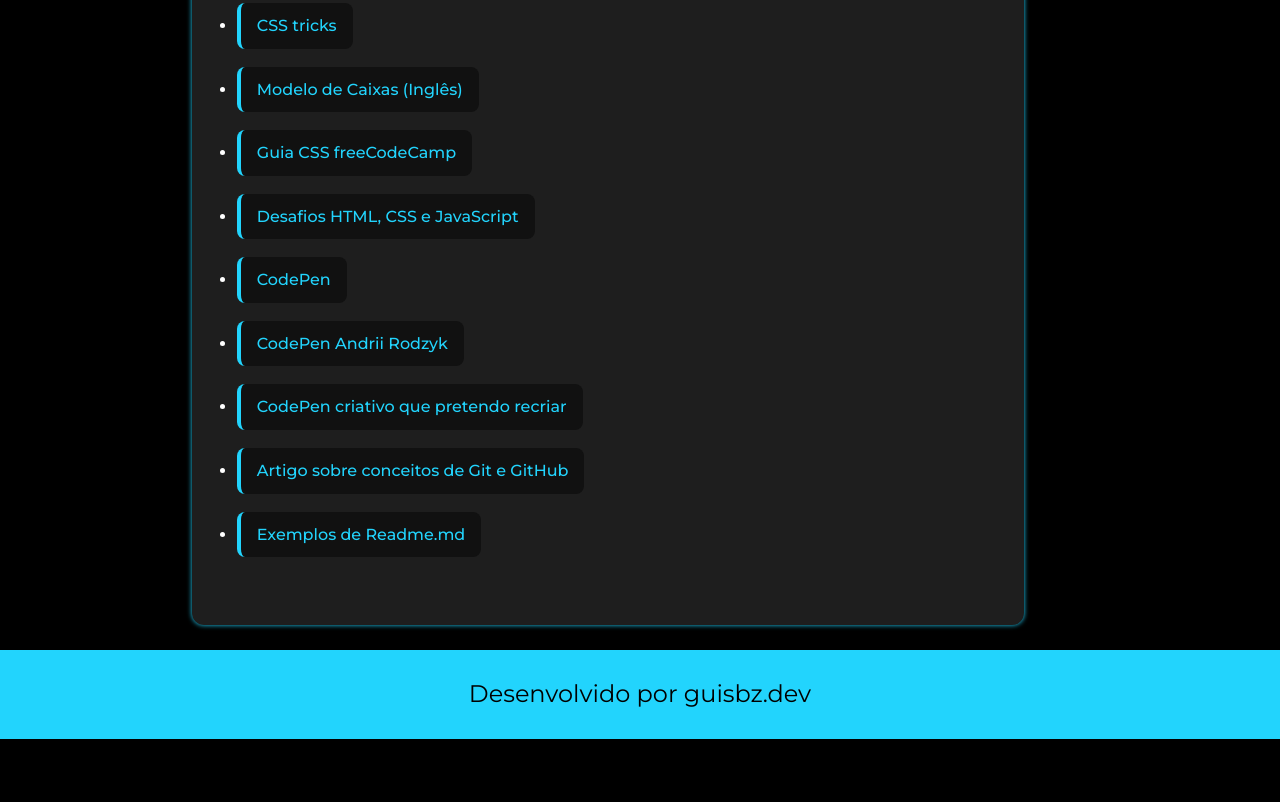
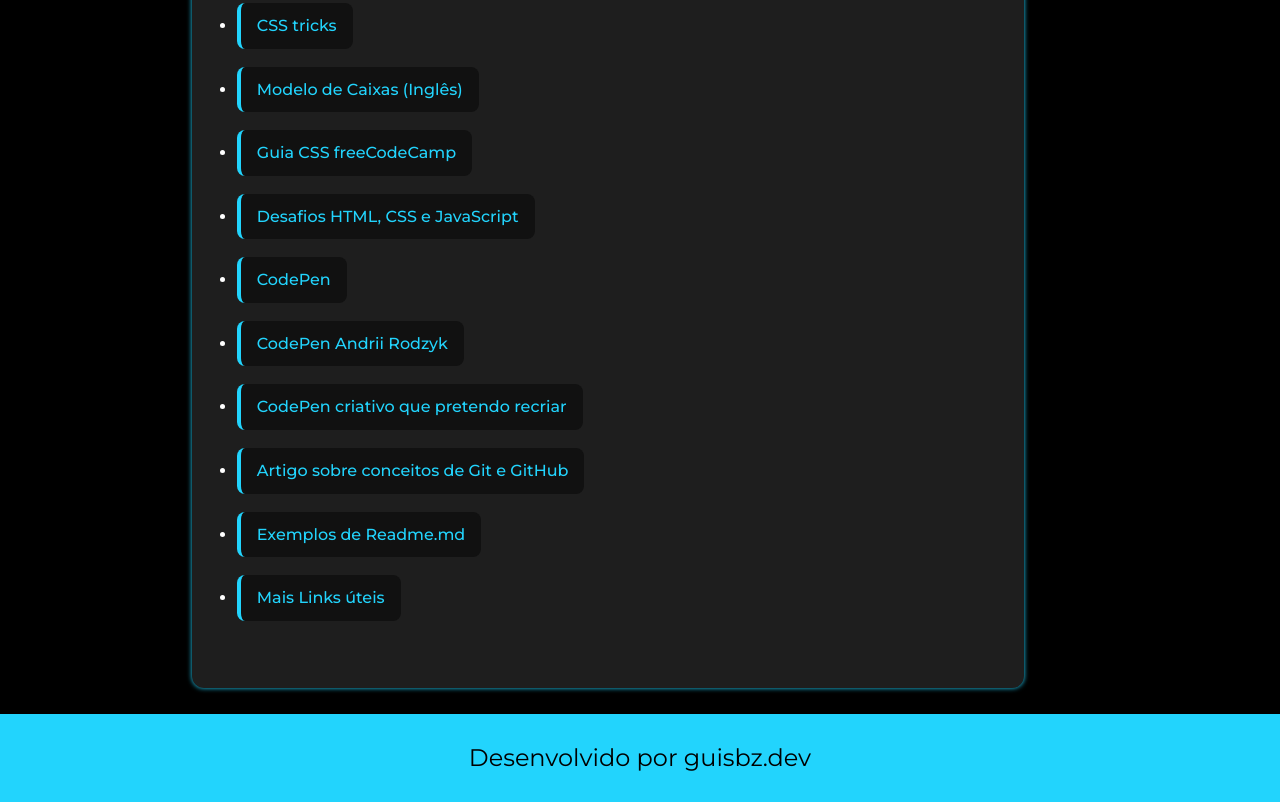
Before and after one commit to guisbz/Portfolio, a plain HTML site: page bibliotecadev.html in a window 1280 px wide. Shown: the part 481-1283 px from the top of the page. Before the commit the page ends 1220 px from the top, so only its background shows below. Drawn offline with nearby package versions, Linux system fonts and the light colour scheme.

Commit message:
adicionando link

```diff
--- a/bibliotecadev.html
+++ b/bibliotecadev.html
@@ -65,6 +65,10 @@
                 <li><a class="content-card__section__links"
                         href="https://github.com/alura-cursos/readme-template?tab=readme-ov-file">Exemplos de
                         Readme.md</a></li>
+
+                <li><a class="content-card__section__links"
+                        href="https://cursos.alura.com.br/course/html-css-responsividade-publicacao-projetos/task/147968">Mais
+                        Links úteis</a></li>
             </ul>
         </section>
     </main>
```
